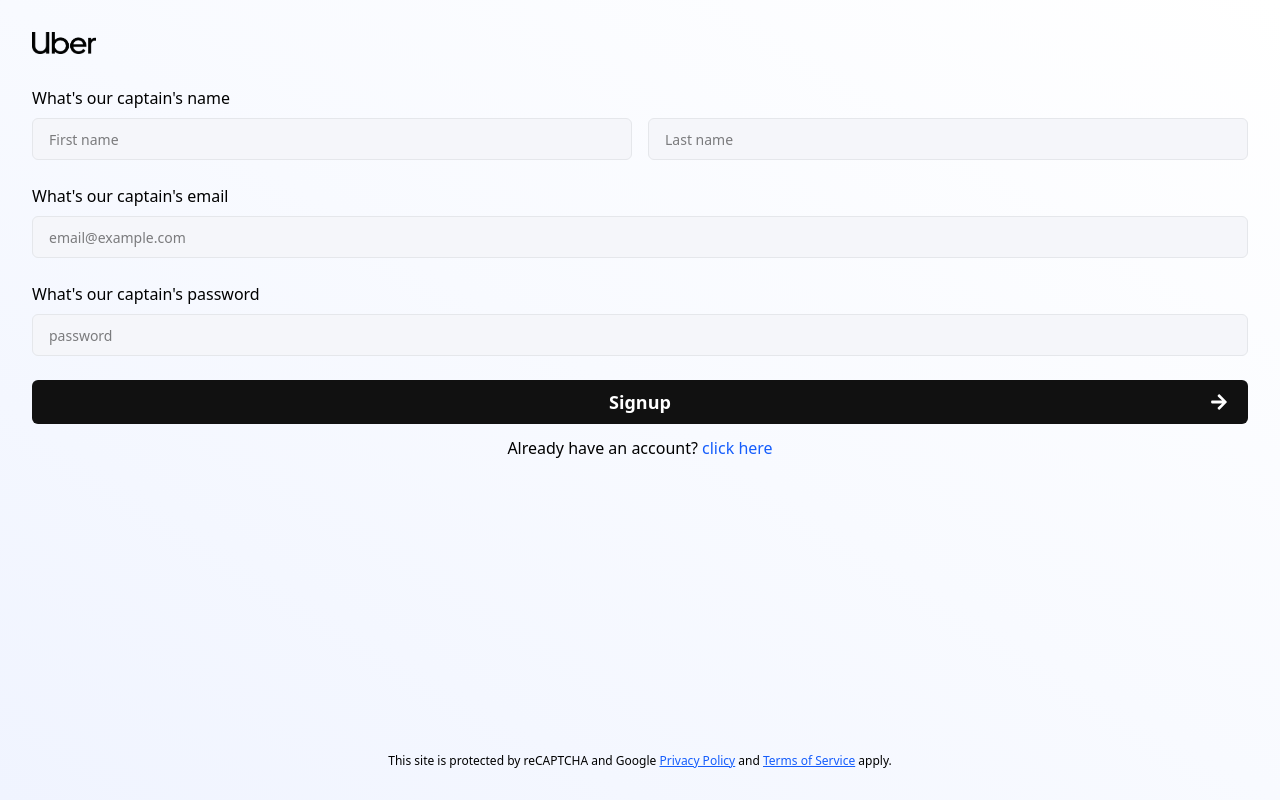
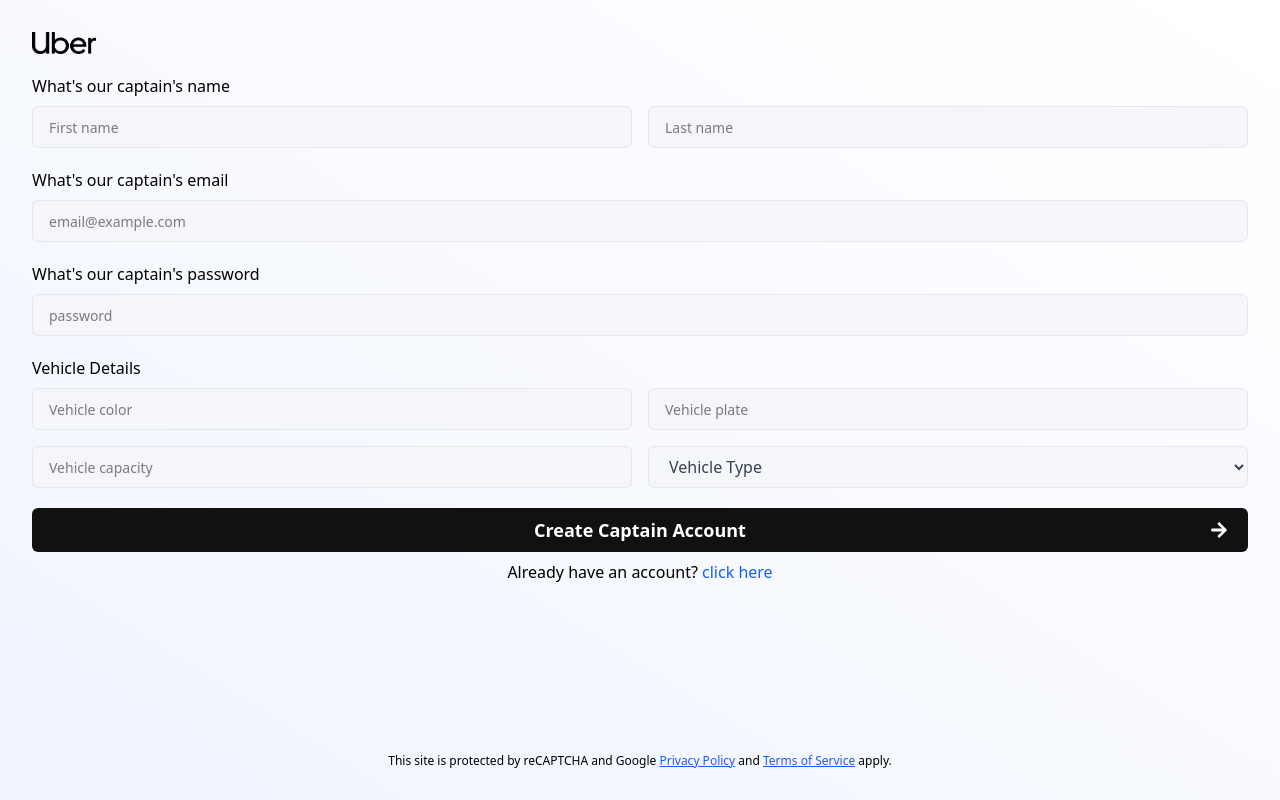
Before and after one commit to moidalam05/Uber-Clone, a React (Vite) app in the folder frontend/: page /captain-signup in a window 1280 px wide. Built offline with nearby package versions, Linux system fonts and the light colour scheme.

Commit message:
Captain register api linked with client

```diff
--- a/frontend/src/pages/CaptainSignup.jsx
+++ b/frontend/src/pages/CaptainSignup.jsx
@@ -1,59 +1,105 @@
-import React, { useState } from "react";
+import { useState, useContext } from "react";
 import uberLogo from "../assets/Uber-logo-B.png";
-import { Link } from "react-router-dom";
+import { Link, useNavigate } from "react-router-dom";
 import { FaArrowRight } from "react-icons/fa";
+import axios from "axios";
+import { CaptainDataContext } from "../context/CaptainContext";
 
 const CaptainSignup = () => {
-  const [userData, setUserData] = useState({
+  const navigate = useNavigate;
+  const [captainData, setCaptainData] = useState({
     fullname: {
       firstname: "",
       lastname: "",
     },
     email: "",
     password: "",
+    vehicle: {
+      color: "",
+      plate: "",
+      capacity: "",
+      vehicleType: "",
+    },
   });
+
+  const { setCaptain } = useContext(CaptainDataContext);
 
   const handleChange = (e) => {
     const { name, value } = e.target;
     if (name === "firstname" || name === "lastname") {
-      setUserData((prev) => ({
+      setCaptainData((prev) => ({
         ...prev,
         fullname: {
           ...prev.fullname,
           [name]: value,
         },
       }));
+    } else if (
+      name === "color" ||
+      name === "plate" ||
+      name === "capacity" ||
+      name === "vehicleType"
+    ) {
+      setCaptainData((prev) => ({
+        ...prev,
+        vehicle: {
+          ...prev.vehicle,
+          [name]: value,
+        },
+      }));
     } else {
-      setUserData((prev) => ({
+      setCaptainData((prev) => ({
         ...prev,
         [name]: value,
       }));
     }
   };
 
-  const submitHandler = (e) => {
+  const submitHandler = async (e) => {
     e.preventDefault();
-    console.log(userData);
-    setUserData({
+
+    try {
+      const response = await axios.post(
+        `${import.meta.env.VITE_BASE_URL}/captain/register`,
+        captainData
+      );
+
+      if (response.status === 201) {
+        const data = response.data;
+        setCaptain(data.captain);
+        navigate("/captain-login");
+      }
+    } catch (error) {
+      console.log(error);
+    }
+
+    console.log(captainData);
+    setCaptainData({
       fullname: {
         firstname: "",
         lastname: "",
       },
       email: "",
       password: "",
+      vehicle: {
+        color: "",
+        plate: "",
+        capacity: "",
+        vehicleType: "",
+      },
     });
   };
   return (
     <div className="p-8 h-screen flex flex-col justify-between bg-gradient-to-tr from-[#f0f4ff] via-[#f8faff] to-white">
       <div>
-        <Link className="flex w-16 mb-8" to="/">
+        <Link className="flex w-16 mb-5" to="/">
           <img src={uberLogo} alt="logo" />
         </Link>
         <form onSubmit={(e) => submitHandler(e)}>
           <label className="flex text-base font-medium mb-2">
             What's our captain's name
           </label>
-          <div className="flex gap-4 mb-6">
+          <div className="flex gap-4 mb-5">
             <input
               className="bg-[#f5f6fa] border border-gray-200 focus:outline-none focus:ring focus:ring-blue-100 rounded-md px-4 py-2 w-full text-base placeholder:text-sm"
               type="text"
@@ -62,7 +108,7 @@
               name="firstname"
               placeholder="First name"
               autoComplete="given-name"
-              value={userData.fullname.firstname}
+              value={captainData.fullname.firstname}
               onChange={handleChange}
             />
             <input
@@ -72,7 +118,7 @@
               name="lastname"
               placeholder="Last name"
               autoComplete="given-name"
-              value={userData.fullname.lastname}
+              value={captainData.fullname.lastname}
               onChange={handleChange}
             />
           </div>
@@ -80,32 +126,83 @@
             What's our captain's email
           </label>
           <input
-            className="bg-[#f5f6fa] border border-gray-200 focus:outline-none focus:ring focus:ring-blue-100 rounded-md px-4 py-2 w-full text-base placeholder:text-sm mb-6"
+            className="bg-[#f5f6fa] border border-gray-200 focus:outline-none focus:ring focus:ring-blue-100 rounded-md px-4 py-2 w-full text-base placeholder:text-sm mb-5"
             type="email"
             required
             id="email"
             name="email"
             placeholder="email@example.com"
             autoComplete="email"
-            value={userData.email}
+            value={captainData.email}
             onChange={handleChange}
           />
           <label htmlFor="password" className="flex text-base font-medium mb-2">
             What's our captain's password
           </label>
           <input
-            className="bg-[#f5f6fa] border border-gray-200 focus:outline-none focus:ring focus:ring-blue-100 rounded-md px-4 py-2 w-full text-base placeholder:text-sm mb-6"
+            className="bg-[#f5f6fa] border border-gray-200 focus:outline-none focus:ring focus:ring-blue-100 rounded-md px-4 py-2 w-full text-base placeholder:text-sm mb-5"
             type="password"
             required
             id="password"
             name="password"
             placeholder="password"
             autoComplete="current-password"
-            value={userData.password}
+            value={captainData.password}
             onChange={handleChange}
           />
-          <button className="bg-[#111] relative flex items-center justify-center text-white font-semibold rounded-md px-4 py-2 w-full text-lg mb-3">
-            Signup{" "}
+          <label className="flex text-base font-medium mb-2">
+            Vehicle Details
+          </label>
+          <div className="grid grid-cols-2 gap-4 mb-5">
+            <input
+              className="bg-[#f5f6fa] border border-gray-200 focus:outline-none focus:ring focus:ring-blue-100 rounded-md px-4 py-2 w-full text-base placeholder:text-sm"
+              type="text"
+              required
+              id="color"
+              name="color"
+              placeholder="Vehicle color"
+              autoComplete="color"
+              value={captainData.vehicle.color}
+              onChange={handleChange}
+            />
+            <input
+              className="bg-[#f5f6fa] border border-gray-200 focus:outline-none focus:ring focus:ring-blue-100 rounded-md px-4 py-2 w-full text-base placeholder:text-sm"
+              type="text"
+              id="plate"
+              name="plate"
+              placeholder="Vehicle plate"
+              autoComplete="plate"
+              value={captainData.vehicle.plate}
+              onChange={handleChange}
+            />
+            <input
+              className="bg-[#f5f6fa] border border-gray-200 focus:outline-none focus:ring focus:ring-blue-100 rounded-md px-4 py-2 w-full text-base placeholder:text-sm"
+              type="number"
+              id="capacity"
+              name="capacity"
+              placeholder="Vehicle capacity"
+              autoComplete="capacity"
+              value={captainData.vehicle.capacity}
+              onChange={handleChange}
+            />
+            <select
+              className="bg-[#f5f6fa] border border-gray-200 text-gray-700 focus:outline-none focus:ring-2 focus:ring-blue-100 rounded-md px-4 py-2 w-full text-base"
+              name="vehicleType"
+              id="vehicleType"
+              value={captainData.vehicle.vehicleType}
+              onChange={handleChange}
+            >
+              <option value="" disabled>
+                Vehicle Type
+              </option>
+              <option value="car">Car</option>
+              <option value="auto">Auto</option>
+              <option value="motorcycle">Motorcycle</option>
+            </select>
+          </div>
+
+          <button className="bg-[#111] relative flex items-center justify-center text-white font-semibold rounded-md px-4 py-2 w-full text-lg mb-2">
+            Create Captain Account{" "}
             <i className="absolute font-bold right-5">
               <FaArrowRight />
             </i>
```
